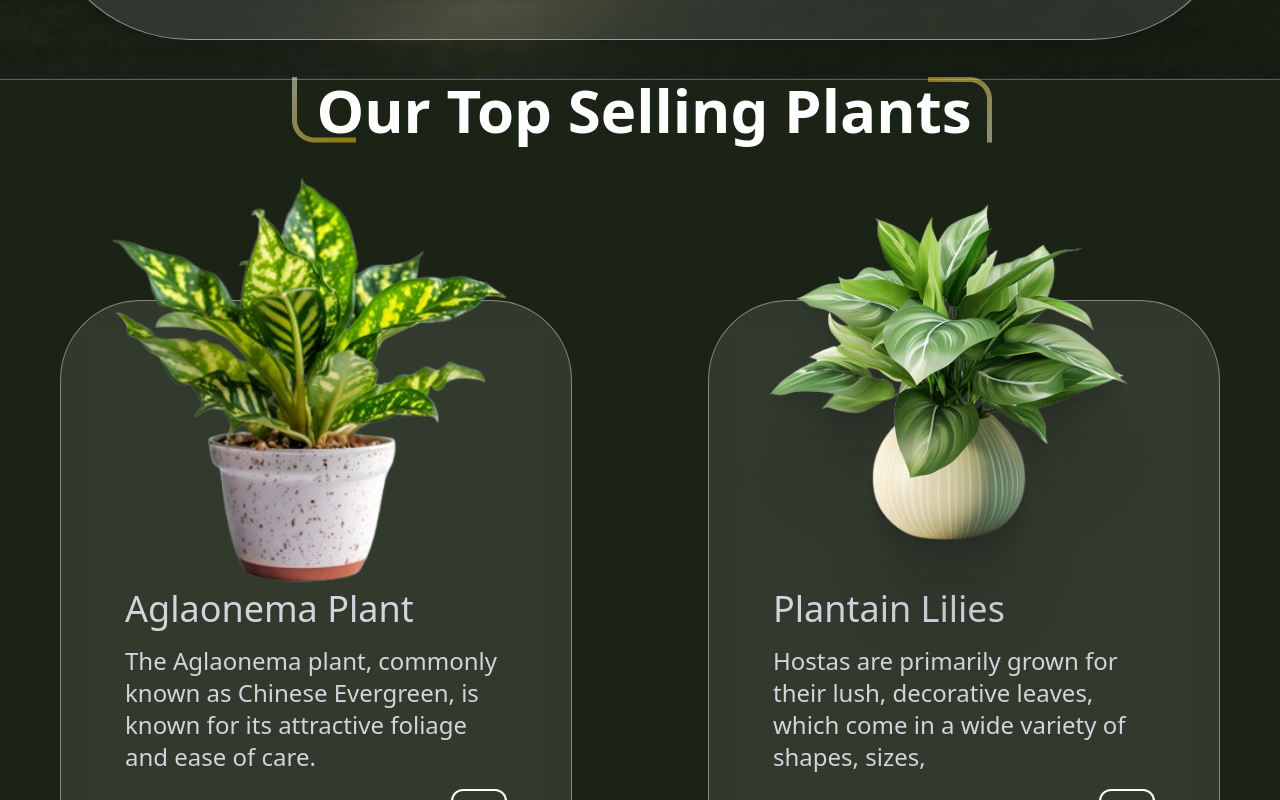
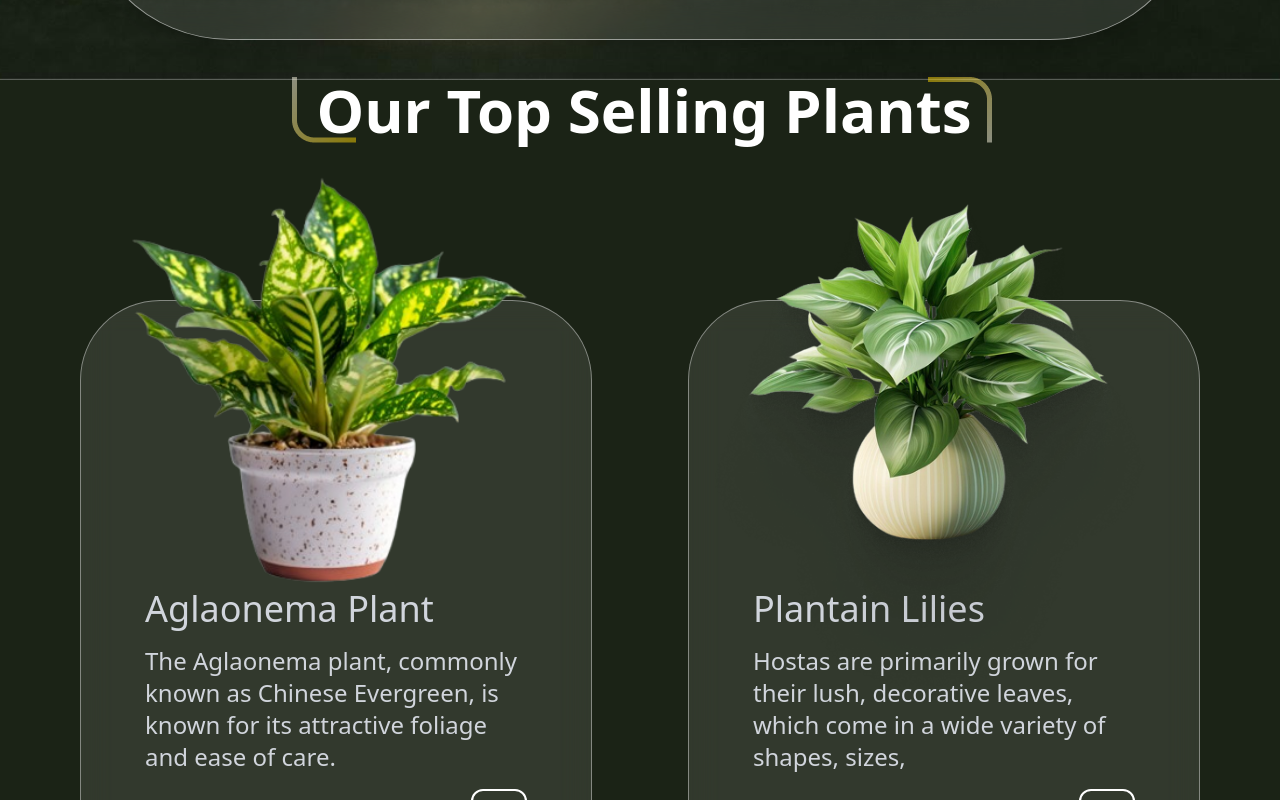
Before and after one commit to pushpa-1pk/React_plantweb, a React (Vite) app: page / in a window 1280 px wide. Shown: the part 2334-3134 px from the top of the page. Built offline with nearby package versions, Linux system fonts and the light colour scheme.

Commit message:
Project change new

```diff
--- a/src/App.jsx
+++ b/src/App.jsx
@@ -16,6 +16,7 @@ function App() {
     <>
       {/* Background image wrapper */}
       <div className="min-w-screen min-h-screen bg-cover bg-top bg-no-repeat bg-[url('/src/assets/images/background.jpg')]">
+        <div className="max-w-[1200px] mx-auto">
           <Navbar />
           <Hero />
           <Review />
@@ -39,8 +40,10 @@ function App() {
             />
           </div>
         </div>
+      </div>
 
       <div className="w-screen bg-[#1B2316] -mt-20">
+        <div className="max-w-[1200px] mx-auto">
         <SectionTitle title="Our Top Selling Plants"/>
         <TopSelling />
         <SectionTitle title="Customer Review"/>
@@ -48,7 +51,7 @@ function App() {
         <SectionTitle title="Our Best o2"/>
         <Best02 />
         <Footer />
-
+        </div>
       </div>
     </>
   );
--- a/src/index.css
+++ b/src/index.css
@@ -4,7 +4,7 @@
   font-family: 'Indie Flower', cursive;
 }
 
-.swiper-pagination {
+/* .swiper-pagination {
   @apply text-white font-semibold;
   bottom: 35px !important;
   right: 90px !important;
@@ -21,3 +21,6 @@
 .swiper-button-next:after {
   @apply text-2xl;
 }
+
+
+ */
```
Lines whose indentation alone changed are shown as unchanged.
